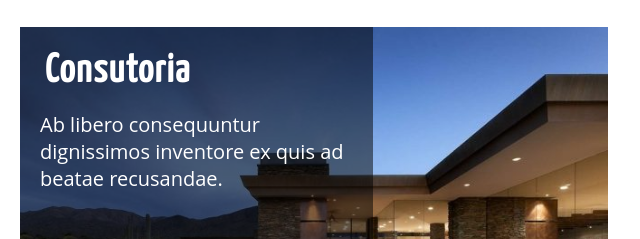
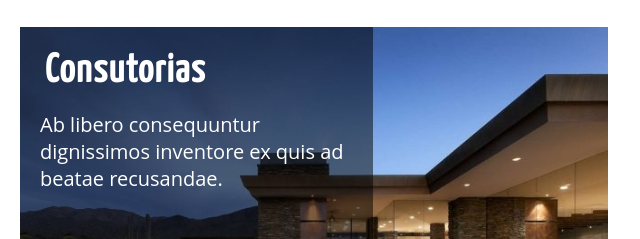
Before and after one commit to Adolfo2803/innovather, a plain HTML site: page index.html in a window 1280 px wide. Shown: the part 1571-1810 px from the top of the page, 632-1272 px from the left. Drawn offline with Linux system fonts and the light colour scheme; a web font is replaced by a local one.

Commit message:
se agrega la s en consultorias linea 85

```diff
--- a/index.html
+++ b/index.html
@@ -82,7 +82,7 @@
                 <div class="cursos__columna">
                     <img src="images/imag.jpg" alt="" class="cursos__img">
                     <div class="cursos__descripcion">
-                        <h3 class="cursos__titulo">Consutoria</h3>
+                        <h3 class="cursos__titulo">Consutorias</h3>
                         <p class="cursos__txt">Ab libero consequuntur dignissimos inventore ex quis ad beatae
                             recusandae.</p>
                     </div>
```
